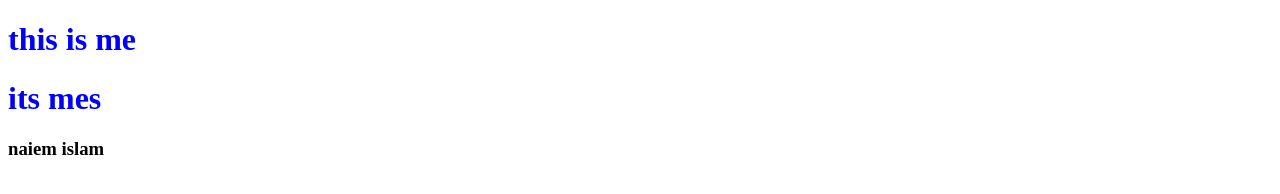
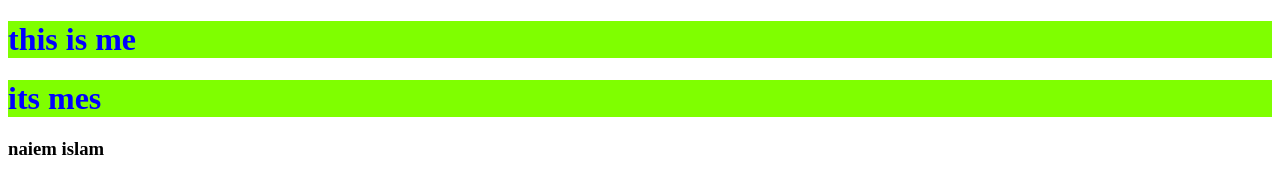
Before and after one commit to naiemislam110133/my-new-repo, a plain HTML site: page index.html in a window 1280 px wide. Drawn offline with Linux system fonts and the light colour scheme.

Commit message:
color change

```diff
--- a/style.css
+++ b/style.css
@@ -1,3 +1,6 @@
 h1{
     color: blue;
 }
+h1{
+    background-color: chartreuse;
+}
```
